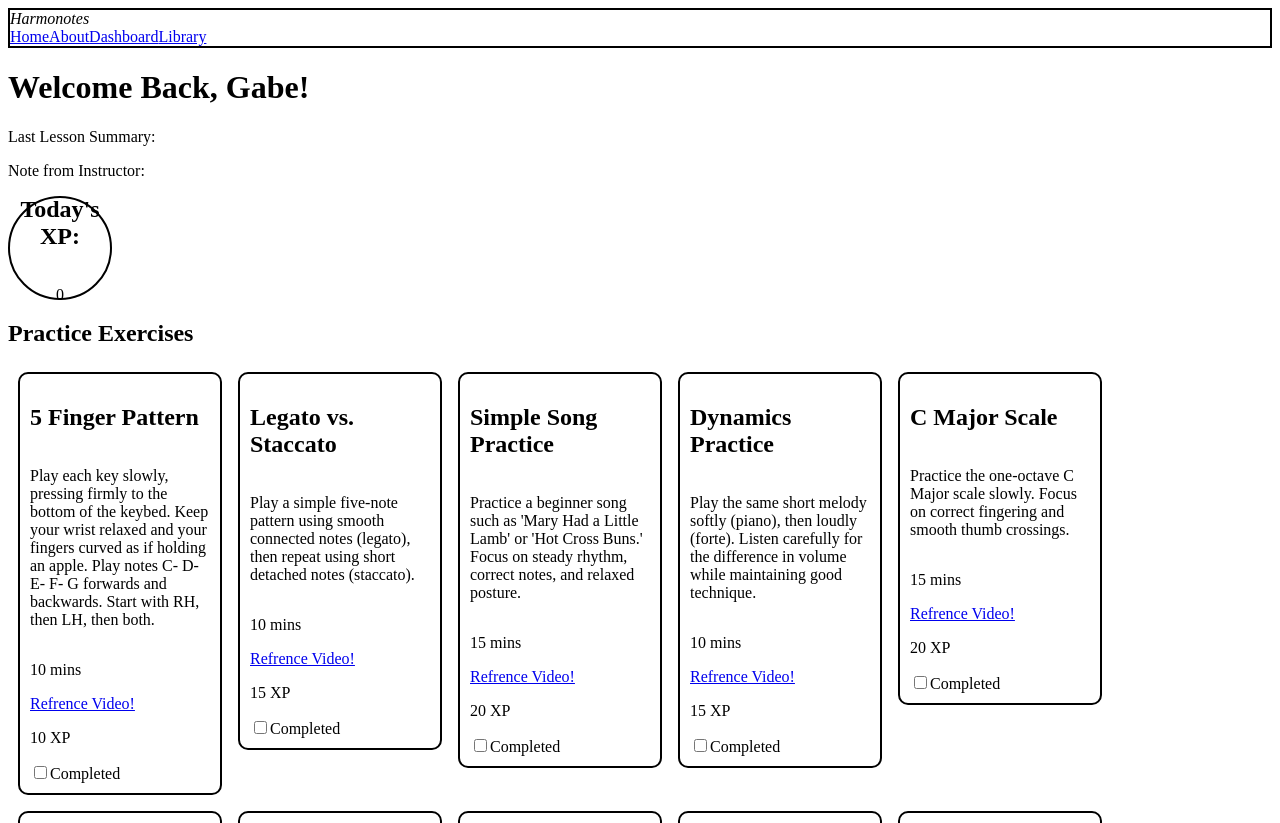
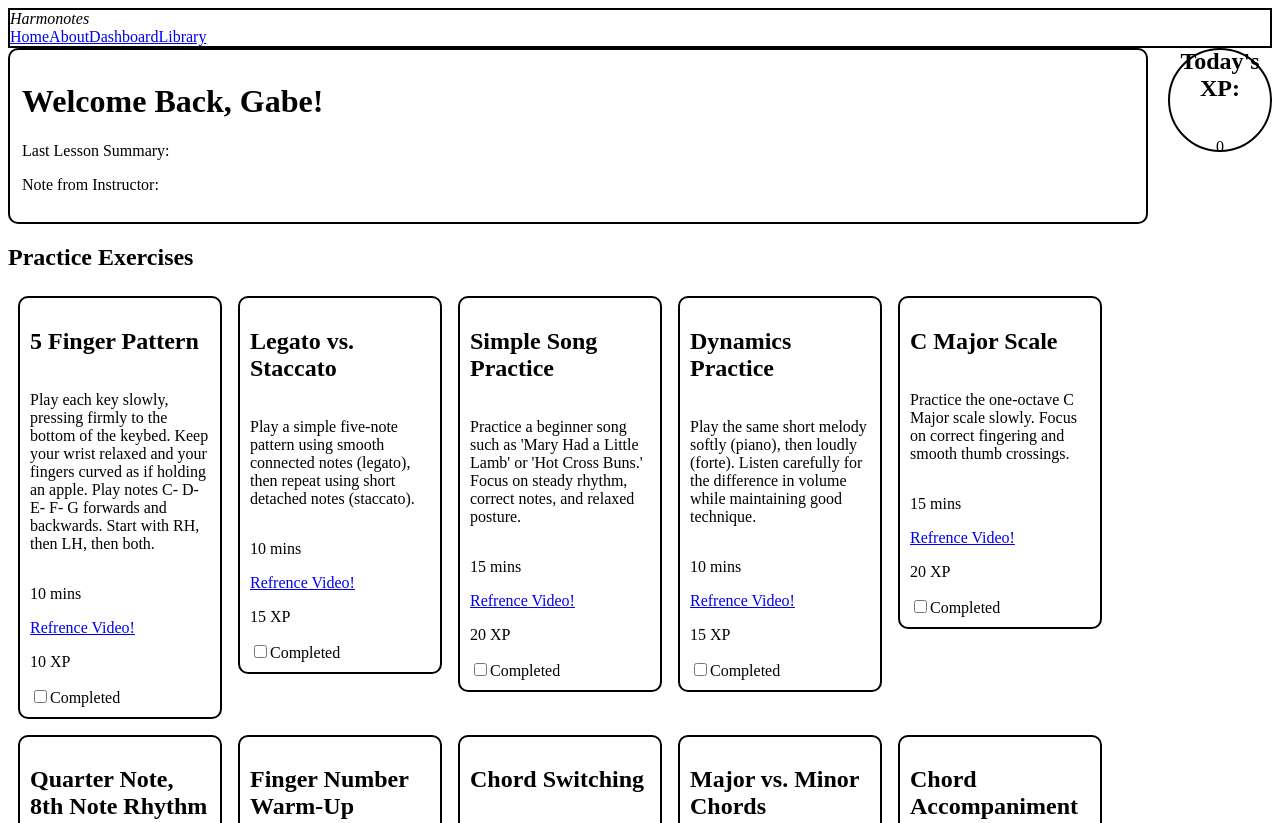
Before and after one commit to BrookeFloyd10/Harmonotes-BrookeF, a React (Vite) app in the folder harmonotes/: page /dashboard in a window 1280 px wide. Shown: the top 823 px of the page. Built offline with nearby package versions, Linux system fonts and the light colour scheme.

Commit message:
added temp  styling for the dashboard top and welcome summary

```diff
--- a/harmonotes/src/App.css
+++ b/harmonotes/src/App.css
@@ -4,7 +4,18 @@ header{
 
 }
 
+.dashboard-top {
+    display: flex;
+    gap: 20px;
+    align-items: flex-start;
+}
 
+.welcome-summary {
+    flex: 1;
+    border: 2px solid #000000;
+    border-radius: 10px;
+    padding: 12px;
+}
 
 article {
     display :flex;
```
